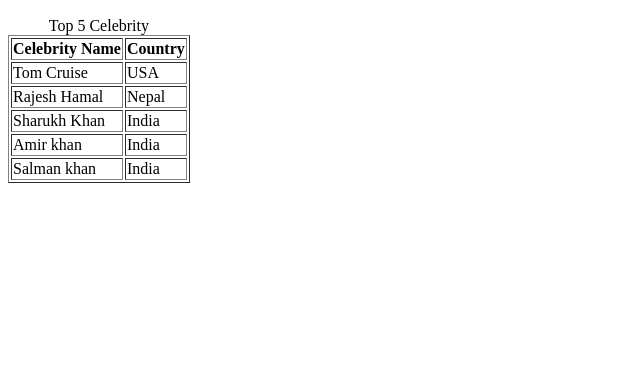
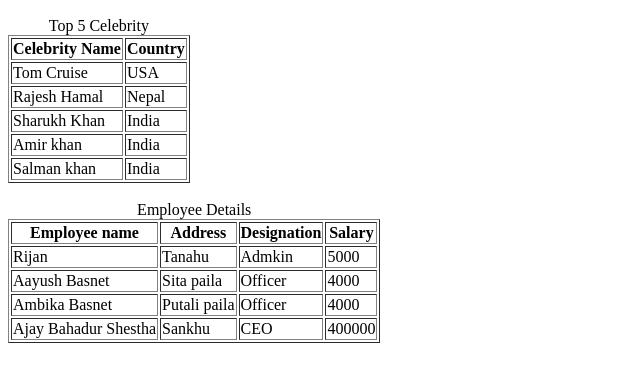
Before and after one commit to AjayBahadurShrestha/college-html-day-1, a plain HTML site: page HTML/class2.html in a window 1280 px wide. Shown: the part 110-492 px from the top of the page, without its empty margins (0-640 px from the left). Drawn offline with Linux system fonts and the light colour scheme.

Commit message:
Emp details

```diff
--- a/HTML/class2.html
+++ b/HTML/class2.html
@@ -44,5 +44,47 @@
     </tr>
 
   </table>
+<br>
+<!--
+  create a table that contains employee details like name, address, designation and salary -->
+
+  <table border="1">
+    <caption  >Employee Details</caption>
+    <tr>
+      <th>Employee name</th>
+      <th>Address</th>
+      <th>Designation</th>
+      <th>Salary</th>
+    </tr>
+
+    <tr>
+      <td>Rijan</td>
+      <td>Tanahu</td>
+      <td>Admkin</td>
+      <td>5000</td>
+    </tr>
+
+    <tr>
+      <td>Aayush Basnet</td>
+      <td>Sita paila</td>
+      <td>Officer</td>
+      <td>4000</td>
+    </tr>
+
+    <tr>
+      <td>Ambika Basnet</td>
+      <td>Putali paila</td>
+      <td>Officer</td>
+      <td>4000</td>
+    </tr>
+
+    <tr>
+      <td>Ajay Bahadur Shestha</td>
+      <td>Sankhu</td>
+      <td>CEO</td>
+      <td>400000</td>
+    </tr>
+
+  </table>
 </body>
 </html>
```
